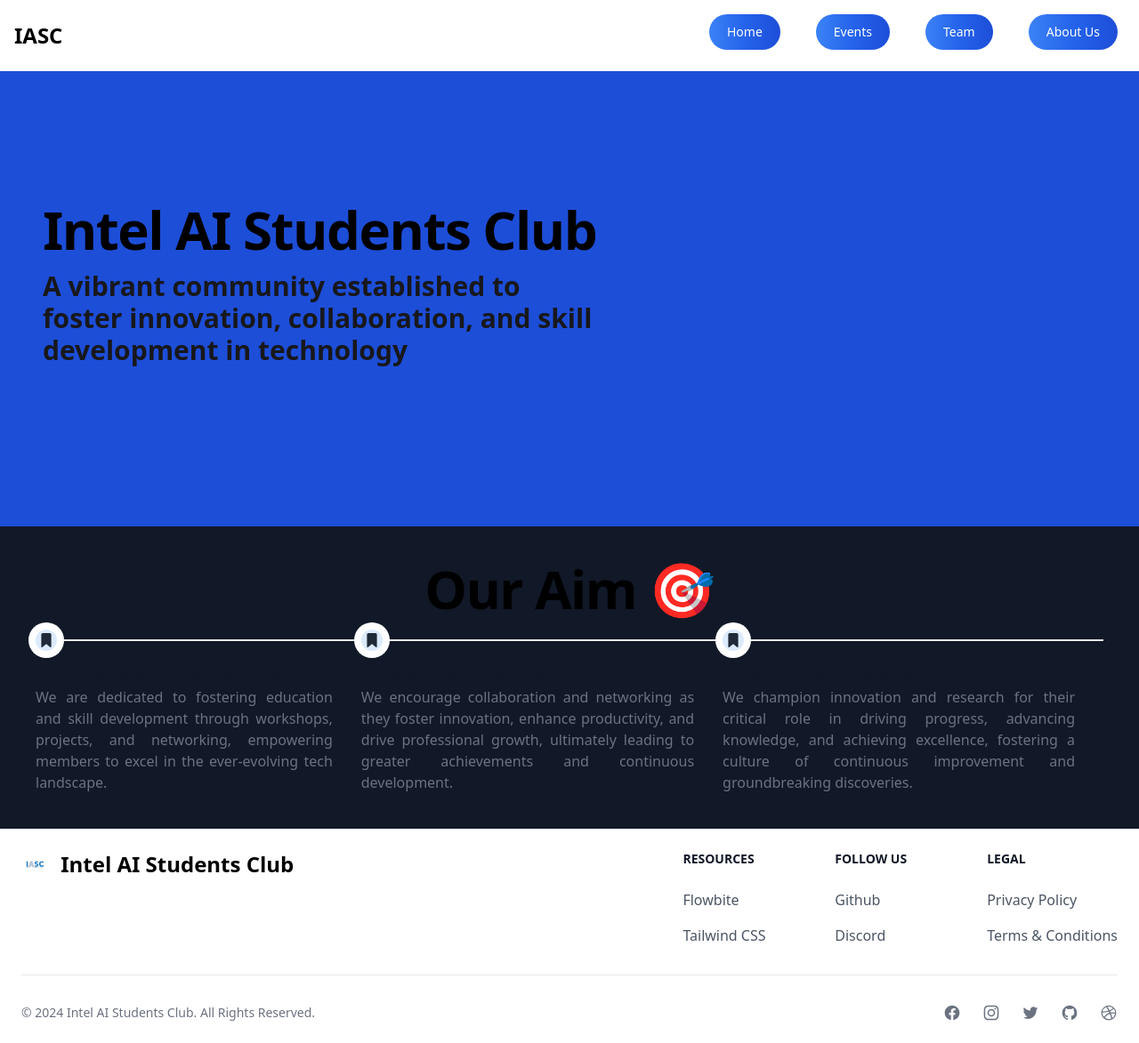
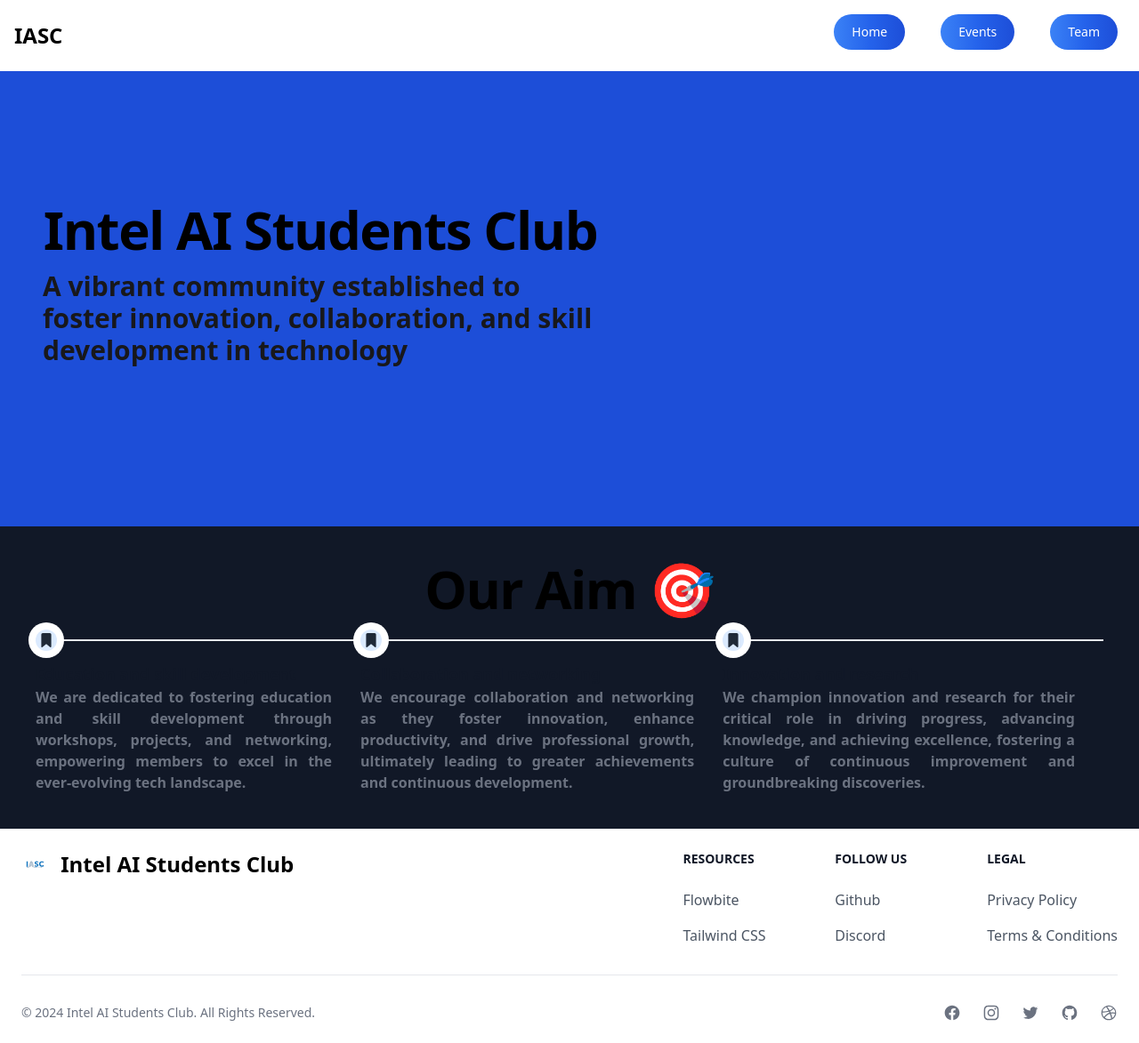
Before and after one commit to IASC-DYPCOE/IASC, a Django app: page / in a window 1280 px wide. Shown: the whole page at 89% size. Run offline with Django 5.2, Linux system fonts and the light colour scheme; some libraries are stand-ins or nearby versions.

Commit message:
home changes

```diff
--- a/iascweb/website/templates/base.html
+++ b/iascweb/website/templates/base.html
@@ -95,14 +95,6 @@
                 class="text-white bg-gradient-to-r from-blue-500 via-blue-600 to-blue-700 hover:bg-gradient-to-br focus:ring-4 focus:outline-none focus:ring-blue-300 dark:focus:ring-blue-800 font-medium rounded-full text-sm px-5 py-2.5 text-center me-2 mb-2"
               >
                 <a href="{% url 'teams' %}" aria-current="page">Team</a>
-              </button>
-            </li>
-            <li>
-              <button
-                type="button"
-                class="text-white bg-gradient-to-r from-blue-500 via-blue-600 to-blue-700 hover:bg-gradient-to-br focus:ring-4 focus:outline-none focus:ring-blue-300 dark:focus:ring-blue-800 font-medium rounded-full text-sm px-5 py-2.5 text-center me-2 mb-2"
-              >
-                <a href="{% url 'about_us' %}" aria-current="page">About Us</a>
               </button>
             </li>
           </ul>
--- a/iascweb/website/templates/home.html
+++ b/iascweb/website/templates/home.html
@@ -8,7 +8,7 @@
   >
     <div class="mr-10 place-self-center lg:col-span-7 p-8 rounded-lg">
       <h1
-        class="max-w-2xl mb-4 text-4xl font-extrabold tracking-tight leading-none md:text-5xl xl:text-6xl dark:text-white"
+        class="max-w-2xl mb-4 text-4xl text-center font-extrabold tracking-tight leading-none md:text-5xl xl:text-6xl dark:text-white"
       >
         Intel AI Students Club
       </h1>
@@ -62,12 +62,12 @@
         ></div>
       </div>
       <div class="mt-3 sm:pe-8">
-        <h3 class="text-lg font-semibold text-gray-900 dark:text-white">
+        <h3 class="text-lg font-bold text-gray-900 dark:text-white">
           Education and skill development
         </h3>
 
         <p
-          class="text-base font-normal text-gray-500 dark:text-gray-400 text-justify"
+          class="text-base font-semibold text-gray-500 dark:text-gray-400 text-justify"
         >
           We are dedicated to fostering education and skill development through
           workshops, projects, and networking, empowering members to excel in
@@ -97,12 +97,12 @@
         ></div>
       </div>
       <div class="mt-3 sm:pe-8">
-        <h3 class="text-lg font-semibold text-gray-900 dark:text-white">
+        <h3 class="text-lg font-bold text-gray-900 dark:text-white">
           Collaboration and networking
         </h3>
 
         <p
-          class="text-base font-normal text-gray-500 dark:text-gray-400 text-justify"
+          class="text-base font-semibold text-gray-500 dark:text-gray-400 text-justify"
         >
           We encourage collaboration and networking as they foster innovation,
           enhance productivity, and drive professional growth, ultimately
@@ -132,12 +132,12 @@
         ></div>
       </div>
       <div class="mt-3 sm:pe-8">
-        <h3 class="text-lg font-semibold text-gray-900 dark:text-white">
+        <h3 class="text-lg font-bold text-gray-900 dark:text-white">
           Innovation and research
         </h3>
 
         <p
-          class="text-base font-normal text-gray-500 dark:text-gray-400 text-justify"
+          class="text-base font-semibold text-gray-500 dark:text-gray-400 text-justify"
         >
           We champion innovation and research for their critical role in driving
           progress, advancing knowledge, and achieving excellence, fostering a
```
